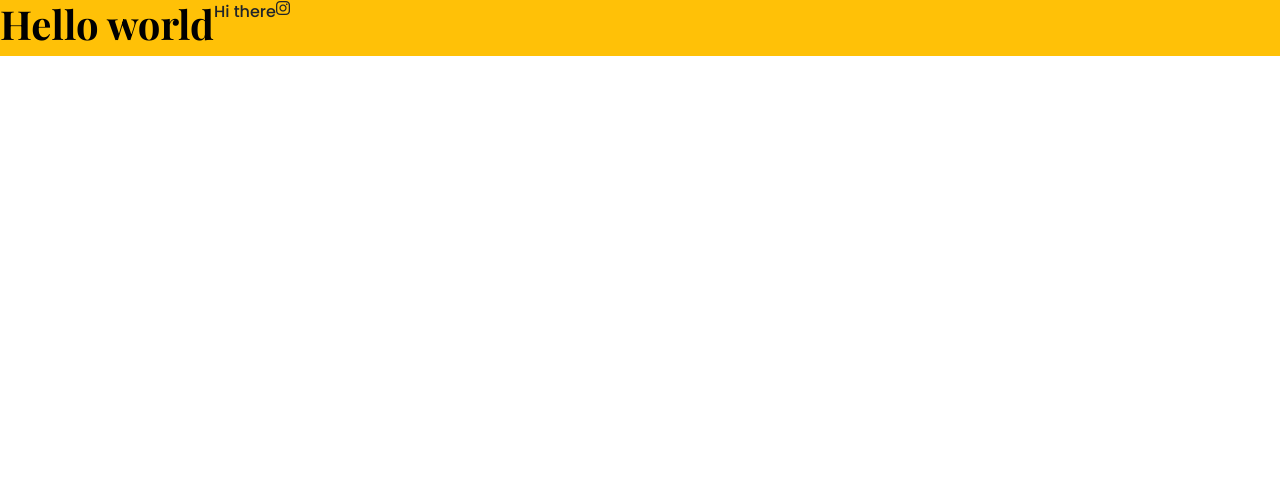
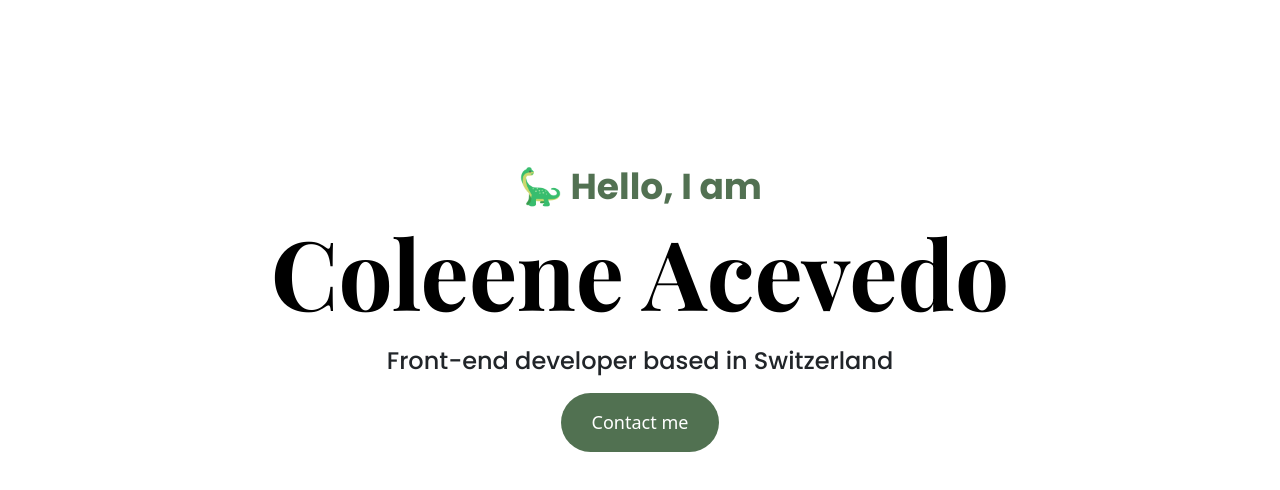
Before and after one commit to cmvce/Portfolio-example, a plain HTML site: page index.html in a window 1280 px wide. Drawn offline with nearby package versions, Linux system fonts and the light colour scheme.

Commit message:
added css and html

```diff
--- a/index.html
+++ b/index.html
@@ -20,10 +20,14 @@
 </head>
 
 <body>
-    <div class="d-flex bg-warning">
-        <h1>Hello world</h1>
-        <p>Hi there</p>
-        <i class="fab fa-instagram"></i>
+    <div class="hero">
+
+        <p>🦕 Hello, I am</p>
+        <h1>Coleene Acevedo</h1>
+        <h2>Front-end developer based in Switzerland</h2>
+        <div>
+            <a href="" class="btn btn-branding">Contact me</a>
+        </div>
     </div>
 </body>
 
--- a/style.css
+++ b/style.css
@@ -1,10 +1,52 @@
+:root {
+  --primary-color: #cdba9675;
+  --secondary-color: rgba(178, 148, 101, 0.616);
+  --main-font: "Playfair Display", serif;
+  --secondary-font: "Poppins", sans-serif;
+  --tertiary-color: rgba(34, 74, 34, 0.786);
+}
+body {
+  margin: 0;
+  display: block;
+}
 h1 {
   color: black;
-  font-family: "Playfair Display", serif;
+  font-family: var(--main-font);
   font-weight: bold;
+  font-size: 96px;
 }
 
 p {
-  font-family: "Poppins", sans-serif;
+  font-family: var(--secondary-font);
   font-weight: normal;
+  margin: 0;
 }
+.hero {
+  text-align: center;
+  background-color: white;
+  padding: 160px 20px;
+  margin: 0 auto;
+}
+.btn-branding {
+  padding: 15px 30px;
+  line-height: 27px;
+  font-size: 18px;
+  background-color: rgba(34, 74, 34, 0.786);
+  color: white;
+  border-radius: 50px;
+}
+.btn{
+    transition: ease-in-out 15ms;
+}
+
+.hero p {
+  font-weight: bold;
+  font-size: 36px;
+  margin: 0;
+  color: var(--tertiary-color);
+}
+.hero h2 {
+  font-family: var(--secondary-font);
+  font-size: 24px;
+  line-height: 2;
+}
```
